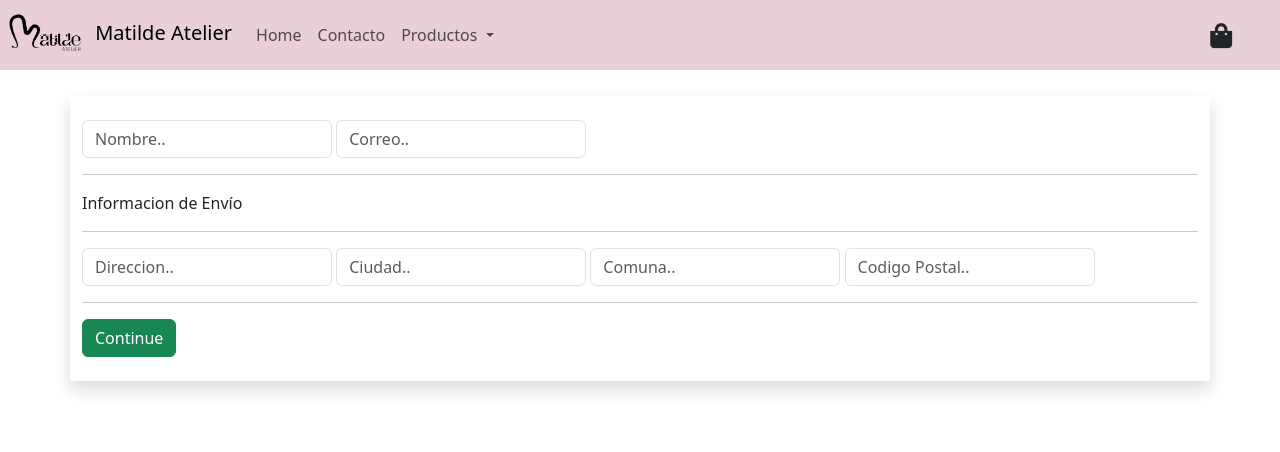
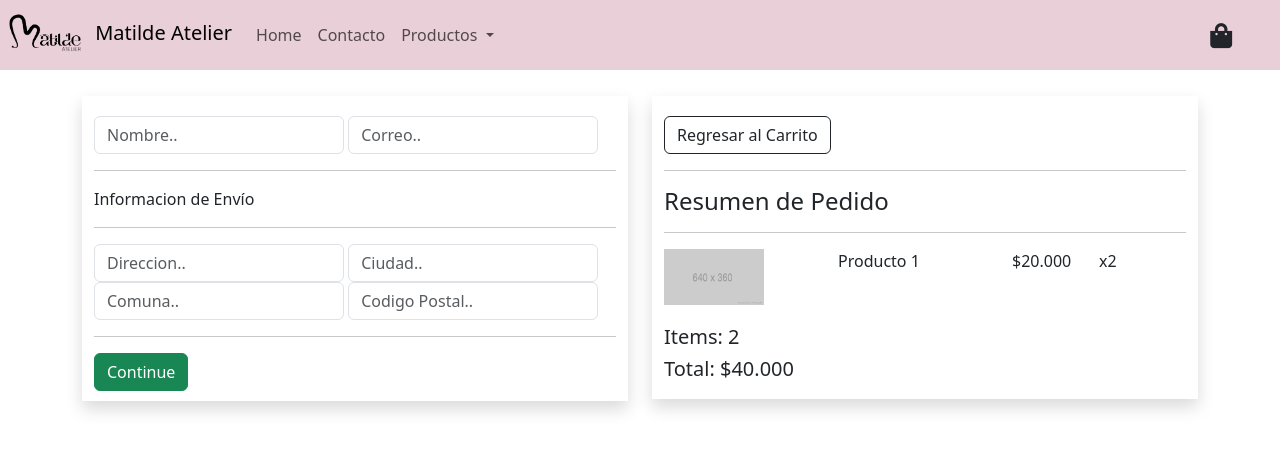
Before and after one commit to JScheulen/matilde_project, a Django app: page /checkout/ in a window 1280 px wide. Shown: the top 452 px of the page. Run offline with Django 5.2, Linux system fonts and the light colour scheme; some libraries are stand-ins or nearby versions.

Commit message:
Se agregaron elementos al checkout.html

```diff
--- a/app/erp/templates/checkout.html
+++ b/app/erp/templates/checkout.html
@@ -3,45 +3,90 @@
 
 {% block content %}
 <br><br>
-<div class="container shadow mt-5 pt-4">
+<div class="container">
     <div class="row">
+
         <div class="col-lg">
-            <div class="box-element" id="box-wrapper">
+            <div class="container mt-5 shadow" style="padding-top: 20px;padding-bottom: 10px;">
+                <div id="box-wrapper">
                     <form>
                         <div id="user-info">
-                        <div style="width: 250px; display: inline-block; padding 5px;"><input required class="form-control" type="text" name="nombre"
-                                                       placeholder="Nombre.."></div>
-                        <div style="width: 250px; display: inline-block; padding 5px;"><input required class="form-control" type="text" name="correo"
-                                                       placeholder="Correo.."></div>
+                            <div style="width: 250px; display: inline-block; padding 5px;"><input required
+                                                                                                  class="form-control"
+                                                                                                  type="text"
+                                                                                                  name="nombre"
+                                                                                                  placeholder="Nombre..">
+                            </div>
+                            <div style="width: 250px; display: inline-block; padding 5px;"><input required
+                                                                                                  class="form-control"
+                                                                                                  type="text"
+                                                                                                  name="correo"
+                                                                                                  placeholder="Correo..">
+                            </div>
                         </div>
                         <div id="shipping-info">
                             <hr>
                             <p>Informacion de Envío</p>
                             <hr>
-                        <div style="width: 250px; display: inline-block; padding 5px;"><input class="form-control" type="text" name="direccion"
-                                                       placeholder="Direccion.."></div>
-                        <div style="width: 250px; display: inline-block; padding 5px;"><input class="form-control" type="text" name="ciudad"
-                                                       placeholder="Ciudad.."></div>
-                        <div style="width: 250px; display: inline-block; padding 5px;"><input class="form-control" type="text" name="comuna"
-                                                       placeholder="Comuna.."></div>
-                        <div style="width: 250px; display: inline-block; padding 5px;"><input class="form-control" type="text" name="codigopostal"
-                                                       placeholder="Codigo Postal.."></div>
+                            <div style="width: 250px; display: inline-block; padding 5px;"><input class="form-control"
+                                                                                                  type="text"
+                                                                                                  name="direccion"
+                                                                                                  placeholder="Direccion..">
+                            </div>
+                            <div style="width: 250px; display: inline-block; padding 5px;"><input class="form-control"
+                                                                                                  type="text"
+                                                                                                  name="ciudad"
+                                                                                                  placeholder="Ciudad..">
+                            </div>
+                            <div style="width: 250px; display: inline-block; padding 5px;"><input class="form-control"
+                                                                                                  type="text"
+                                                                                                  name="comuna"
+                                                                                                  placeholder="Comuna..">
+                            </div>
+                            <div style="width: 250px; display: inline-block; padding 5px;"><input class="form-control"
+                                                                                                  type="text"
+                                                                                                  name="codigopostal"
+                                                                                                  placeholder="Codigo Postal..">
+                            </div>
                         </div>
                         <hr>
                         <input id="form-button" class="btn btn-success btn-block" type="submit" value="Continue">
                         <br>
                     </form>
                 </div>
+            </div>
+        </div>
+
         <div class=col-lg>
+            <div class="container mt-5 shadow" style="padding-top: 20px;padding-bottom: 10px;">
+                <a href="{% url 'carro' %}" class="btn btn-outline-dark">Regresar al Carrito</a>
+                <hr>
+                <h4>Resumen de Pedido</h4>
+                <hr>
+                <div style="display: flex; align-items: flex-stretch; padding-bottom: 10px; margin-bottom: 10px">
+                    <div style="flex: 2"><img style="width: 100px" src="{% static 'lib/adminelt/img/placeholder.png' %}" alt=""></div>
+                    <div style="flex: 2">Producto 1</div>
+                    <div style="flex: 1">$20.000</div>
+                    <div style="flex: 1">x2</div>
+                </div>
+                <h5>Items: 2</h5>
+                <h5>Total: $40.000</h5>
+            </div>
+        </div>
         <br>
-                <div class="box-element">
 
+
+    </div>
+</div>
+<br>
+<div class="container shadow ">
+    <div class="row">
+        <div id="payment-info" style="display: none!important;">
+            <small>Transferencia Bancaria</small>
         </div>
     </div>
 </div>
 
-    </div>
-</div>
 
 <script src="https://unpkg.com/aos@2.3.1/dist/aos.js"></script>
 <script>
```
Lines whose indentation alone changed are shown as unchanged.
